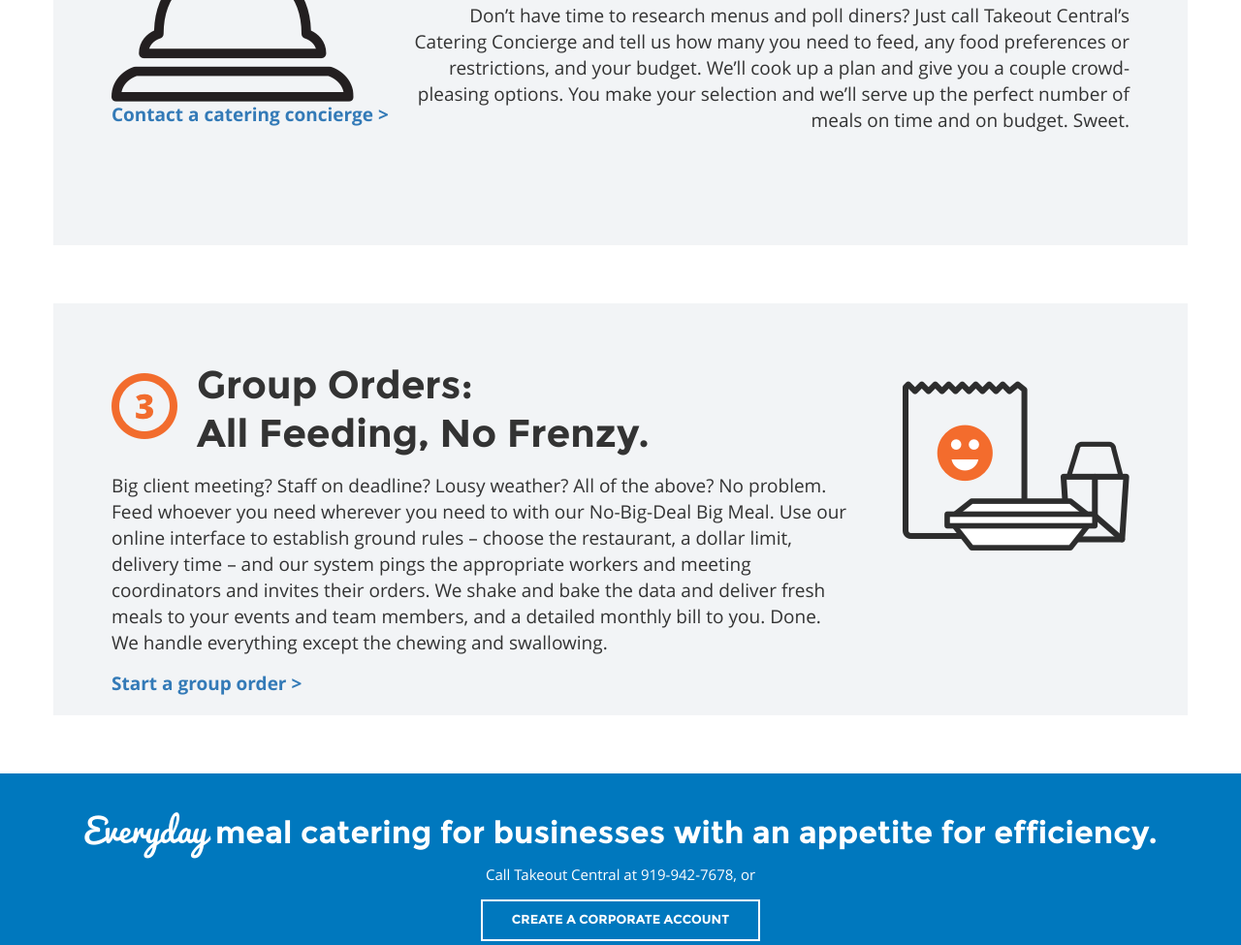
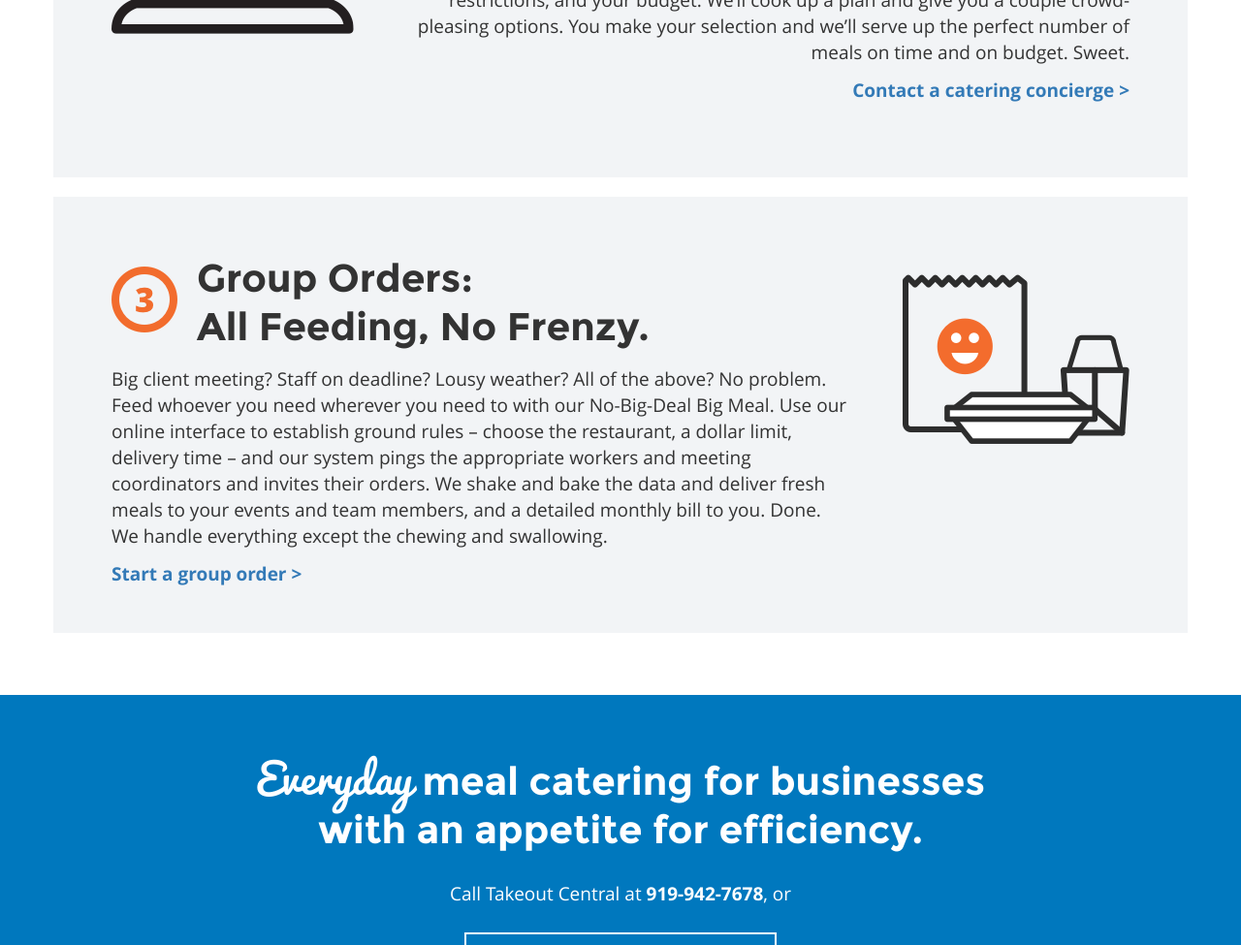
Before and after one commit to rocjrocj/takeout-repo, a plain HTML site: page index.html in a window 1280 px wide. Shown: the part 1825-2800 px from the top of the page at 97% size. Drawn offline with Linux system fonts and the light colour scheme; a script that the page names is missing.

Commit message:
fri com 2
fri com 2

```diff
--- a/css/style-corp.css
+++ b/css/style-corp.css
@@ -1,5 +1,14 @@
 /* CSS Document */
 
+
+.homepage_header.corp_header {
+	background-image: url(/images/TOC_Hero.jpg);
+	min-height: 450px;
+	margin-bottom: 30px;
+}
+.homepage_header.corp_header .title {
+	margin-top: 58px
+}
 
 .corp_main_content {
 	/*background-image: url(/images/omiar.png);
@@ -42,7 +51,7 @@
 .corp_main_content .main_text {
 	/*width: 860px;
 	margin-top: 140px*/
-	margin: 0 auto 45px auto !important;
+	margin: 0 auto 35px auto !important;
 	text-align: center;
 }
 
@@ -188,7 +197,7 @@
 	font-weight: normal;
 	text-align: center;
 	display: block;
-	margin: 40px 0;
+	margin: 20px 0 40px;
 }
 .corp_section_title span {
 	font-size: 41px;
@@ -228,7 +237,10 @@
 	max-width: 1225px;
 	height: 425px;
 	background-color: #f2f4f6;
-	margin-bottom: 60px
+	margin-bottom: 20px
+}
+.corp_elevator .xx_height {
+	height: 450px !important;
 }
 .corp_elevator .elevator_row .img_left {
 	float: left;
@@ -273,7 +285,7 @@
 }
 .corp_elevator .elevator_row a {
 	font-size: 19px;
-	line-height: 27px;
+	line-height: 50px;
 	font-family: OpenSans_bold, sans-serif;
 	font-weight: 400;
 	-webkit-font-smoothing: antialiased;
@@ -287,19 +299,90 @@
 
 
 
-.cta:hover {
+.corp_cta {
+	background-color: transparent;
+	border: 2px solid #fff;
+	padding: 10px 30px;
+	color: #fff;
+	text-transform: uppercase;
+	font-family: montserrat_bold, sans-serif;
+	font-weight: 700;
+	font-size: 15px;
+	outline: 0;
+	transition: all .5s ease-in-out;
+	cursor: pointer;
+	-webkit-font-smoothing: antialiased;
+	-moz-osx-font-smoothing: grayscale
+}
+.corp_cta:hover {
 	background-color: #fff;
 	color: #428bca;
 	text-decoration: none!important
 }
-.cta:focus {
+.corp_cta:focus {
 	border-color: #333
 }
-.cta.cta_blue {
+.corp_cta.cta_blue {
 	border-color: #0083c6;
 	color: #0083c6
 }
-.cta.cta_blue:hover {
+.corp_cta.cta_blue:hover {
 	background-color: #0083c6;
 	color: #fff
 }
+
+
+.corp_cta_banner {
+	background-color: #0078be;
+	padding: 60px 0;
+	text-align: center;
+	color: #fff;
+	margin-top: 25px;
+}
+.corp_cta_banner h2 {
+	color: #fff;
+	font-family: montserrat_bold, sans-serif;
+	font-weight: 700;
+	font-size: 40px;
+	padding: 0!important;
+	margin: 0 0 15px!important;
+	text-transform: none;
+	-webkit-font-smoothing: antialiased;
+	-moz-osx-font-smoothing: grayscale;
+	line-height: 50px;
+}
+.corp_cta_banner h2 em {
+	font-family: Pacifico, cursive;
+	font-weight: 400;
+	font-style: normal!important;
+	-webkit-font-smoothing: antialiased;
+	-moz-osx-font-smoothing: grayscale;
+	font-size: 43px
+}
+.corp_cta_banner p {
+	font-family: OpenSans_reg, sans-serif;
+	font-weight: 400;
+	font-size: 19px;
+	padding-bottom: 15px;
+	margin: 0;
+	line-height: 50px;
+}
+.corp_cta_banner p strong {
+	font-family: OpenSans_bold, sans-serif;
+	font-weight: 900;
+	font-size: 19px;
+	padding-bottom: 15px;
+	margin: 0;
+	line-height: 50px;
+}
+.corp_cta_banner p.no_padding {
+	padding: 0
+}
+.corp_cta_banner input[type=text] {
+	display: inline-block;
+	width: 20%;
+	margin-left: 15px
+}
+.corp_cta_banner input[type=text]:first-child {
+	margin-left: 0
+}
--- a/index.html
+++ b/index.html
@@ -152,7 +152,7 @@
 		</div><!--/.nav-collapse -->
 	</div>
 
-<header id='header' class='homepage_header driver_header'>
+<header id='header' class='homepage_header corp_header'>
 	<div class='container'>
 
 			<div class='login' id='loginLink'>
@@ -247,9 +247,7 @@
 				<img src='images/corp.png' alt='' class='img-responsive img_right img1' />
 				<img src="images/1.png" class='img-responsive num_left' alt=""/>
 				<h1 class='corp_section_heading'>Corporate Accounts: It's our way...<br>or your peeps on the highway.</h1>
-				<p>Help hungry employees stay on task. Let them place orders from their favorite local restaurants on their schedule, and your company receives a single detailed monthly invoice. We satisfy choosy gourmands, old-school burger lovers, proud vegetarians and gluten-free guys and gals, and make it hassle-free. What’s not on the menu? Those hard- to-stomach expense reports. Bon appétit!</p>
-				<p><a href="">Create a corporate account ></a></p>
-
+				<p>Help hungry employees stay on task. Let them place orders from their favorite local restaurants on their schedule, and your company receives a single detailed monthly invoice. We satisfy choosy gourmands, old-school burger lovers, proud vegetarians and gluten-free guys and gals, and make it hassle-free. What’s not on the menu? Those hard- to-stomach expense reports. Bon appétit!<br><a href="">Create a corporate account ></a></p>
 			</div> <!--  .col-xs-12 -->
 		</div> <!--  .row clearfix -->
 
@@ -262,21 +260,19 @@
 				<h1 class='corp_section_heading text-right'>
 					Catering Concierge<br>makes ordering easy as pie.
 				</h1> <!--  .section_heading text-right -->
-				<p class='text-right pull-right'>Don’t have time to research menus and poll diners? Just call Takeout Central’s Catering Concierge and tell us how many you need to feed, any food preferences or restrictions, and your budget. We’ll cook up a plan and give you a couple crowd-pleasing options. You make your selection and we’ll serve up the perfect number of meals on time and on budget. Sweet.</p>
-				<p><a href="">Contact a catering concierge ></a></p>
+				<p class='text-right pull-right'>Don’t have time to research menus and poll diners? Just call Takeout Central’s Catering Concierge and tell us how many you need to feed, any food preferences or restrictions, and your budget. We’ll cook up a plan and give you a couple crowd-pleasing options. You make your selection and we’ll serve up the perfect number of meals on time and on budget. Sweet.<br><a href="">Contact a catering concierge ></a></p>
 			</div> <!--  .col-xs-12 -->
 		</div> <!--  .row clearfix -->
 
 
 
 
-		<div class='row clearfix elevator_row'>
+		<div class='row clearfix elevator_row xx_height'>
 			<div class='col-xs-12 corp_elevator_container'>
 				<img src='images/group.png' alt='' class='img-responsive img_right img3' />
 				<img src="images/3.png" class='img-responsive num_left' alt=""/>
 				<h1 class='corp_section_heading'>Group Orders:<br>All Feeding, No Frenzy.</h1>
-				<p>Big client meeting? Staff on deadline? Lousy weather? All of the above? No problem. Feed whoever you need wherever you need to with our No-Big-Deal Big Meal. Use our online interface to establish ground rules – choose the restaurant, a dollar limit, delivery time – and our system pings the appropriate workers and meeting coordinators and invites their orders. We shake and bake the data and deliver fresh meals to your events and team members, and a detailed monthly bill to you. Done. We handle everything except the chewing and swallowing.</p>
-				<p><a href="">Start a group order ></a></p>
+				<p>Big client meeting? Staff on deadline? Lousy weather? All of the above? No problem. Feed whoever you need wherever you need to with our No-Big-Deal Big Meal. Use our online interface to establish ground rules – choose the restaurant, a dollar limit, delivery time – and our system pings the appropriate workers and meeting coordinators and invites their orders. We shake and bake the data and deliver fresh meals to your events and team members, and a detailed monthly bill to you. Done. We handle everything except the chewing and swallowing.<br><a href="">Start a group order ></a></p>
 
 			</div> <!--  .col-xs-12 -->
 		</div> <!--  .row clearfix -->
@@ -288,13 +284,13 @@
 
 
 
-	<div class='cta_banner elevator_banner'>
+	<div class='corp_cta_banner elevator_banner'>
 		<div class='container'>
 			<div class='row clearfix'>
 
 				<div class='col-xs-12'>
-					<h2><em>Everyday</em> meal catering for businesses with an appetite for efficiency.</h2>
-					<p>Call Takeout Central at 919-942-7678, or</p>
+					<h2><em>Everyday</em> meal catering for businesses<br>with an appetite for efficiency.</h2>
+					<p>Call Takeout Central at <strong>919-942-7678</strong>, or</p>
 				</div> <!--  .col-xs-12 -->
 
 				<!--<div class='col-xs-12 rest_form' style='margin-bottom:15px;'>
@@ -310,7 +306,7 @@
 				</div>--> <!--  .col-xs-12 -->
 
 				<div class='col-xs-12' style='margin-bottom:15px;'>
-					<input type='submit' class='cta' value='Create a Corporate Account' onclick='restSignup();' />
+					<input type='submit' class='corp_cta' value='Create a Corporate Account' onclick='restSignup();' />
 				</div> <!--  .col-xs-12 -->
 
 			</div> <!--  .row clearfix -->
```
